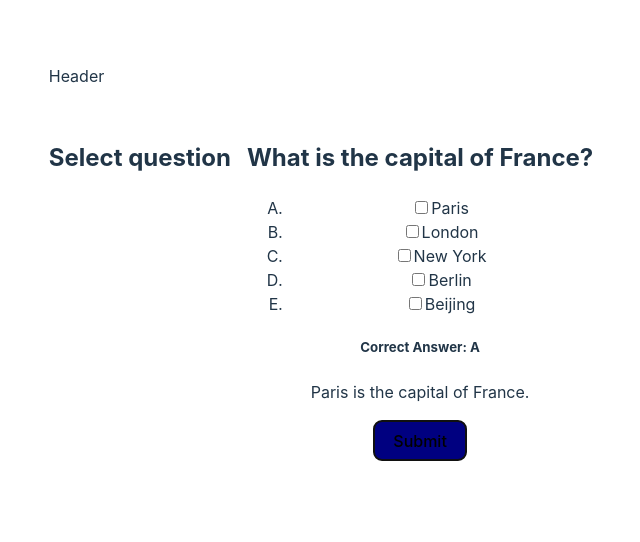
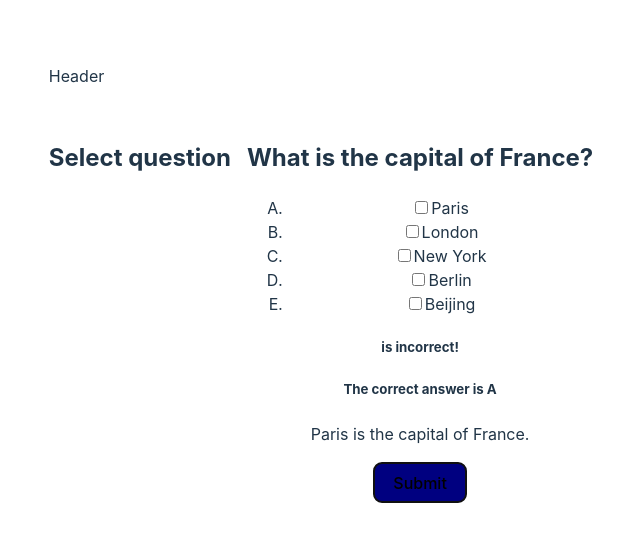
Before and after one commit to BigFatDuck1/final_mb_simple_mcq, a React (Vite) app: page / in a window 1280 px wide. Both pictures are taken after a click on the button "Submit". Shown: the top 542 px of the page, without its empty margins (319-959 px from the left). Built offline with nearby package versions, Linux system fonts and the light colour scheme.

Commit message:
Added answer checking logic, will check user's option on submit

```diff
--- a/src/App.jsx
+++ b/src/App.jsx
@@ -8,7 +8,7 @@ import SelectPanel from './SelectPanel'
 
 function App() {
   const [submit, setSubmit] = useState(false); //Whether the submit button is pressed (answer submitted)
-  const [answer, setAnswer] = useState("Selected"); //The answer selected by user i.e. A, B, C, D, E
+  const [answer, setAnswer] = useState(""); //The answer selected by user i.e. A, B, C, D, E
 
   function handleSubmit() {
     if (submit == false) {
@@ -17,13 +17,11 @@ function App() {
     else if (submit == true) {
       setSubmit(false);
     }
-    console.log(submit)
   }
 
   function onCheckboxChange(element) {
     //Set state
-    setAnswer(element);
-    console.log("1, ", element.checked);
+    setAnswer(element.id);
     //Uncheck all other options
     let checkboxes = document.querySelectorAll('.answer_option');
     checkboxes.forEach((item) => item != element ? item.checked = false : null);
@@ -34,7 +32,6 @@ function App() {
     else if (element.checked == false) {
       element.checked = false;
     }
-    console.log("2, ", element.checked);
   }
 
 
@@ -58,6 +55,7 @@ function App() {
           correct="A"
           explanation="Paris is the capital of France."
           showAnswer={submit}
+          userAnswer={answer}
           checkboxFunc={onCheckboxChange}
           />
           <SubmitButton id="submit_button" click_function={handleSubmit} submit_state={submit} />
--- a/src/QuestionPanel.jsx
+++ b/src/QuestionPanel.jsx
@@ -3,7 +3,7 @@
 
 
 
-function QuestionPanel({ question, a,b,c,d,e, correct, explanation, showAnswer, checkboxFunc }) {
+function QuestionPanel({ question, a,b,c,d,e, correct, explanation, showAnswer, userAnswer, checkboxFunc }) {
 
     // const [showAnswer, setShowAnswer] = useState(false);
     let list_of_options = [a,b,c,d,e];
@@ -38,7 +38,8 @@ function QuestionPanel({ question, a,b,c,d,e, correct, explanation, showAnswer,
             {
                 showAnswer ?
                 <div>
-                <h5>Correct Answer: {correct}</h5>
+                <h5>{userAnswer.slice(-1)} is {userAnswer == `option_${correct}` ? "correct!" : "incorrect!"}</h5>
+                <h5>The correct answer is {correct}</h5>
                 <p>{explanation}</p>
                 </div>
                 :
```
